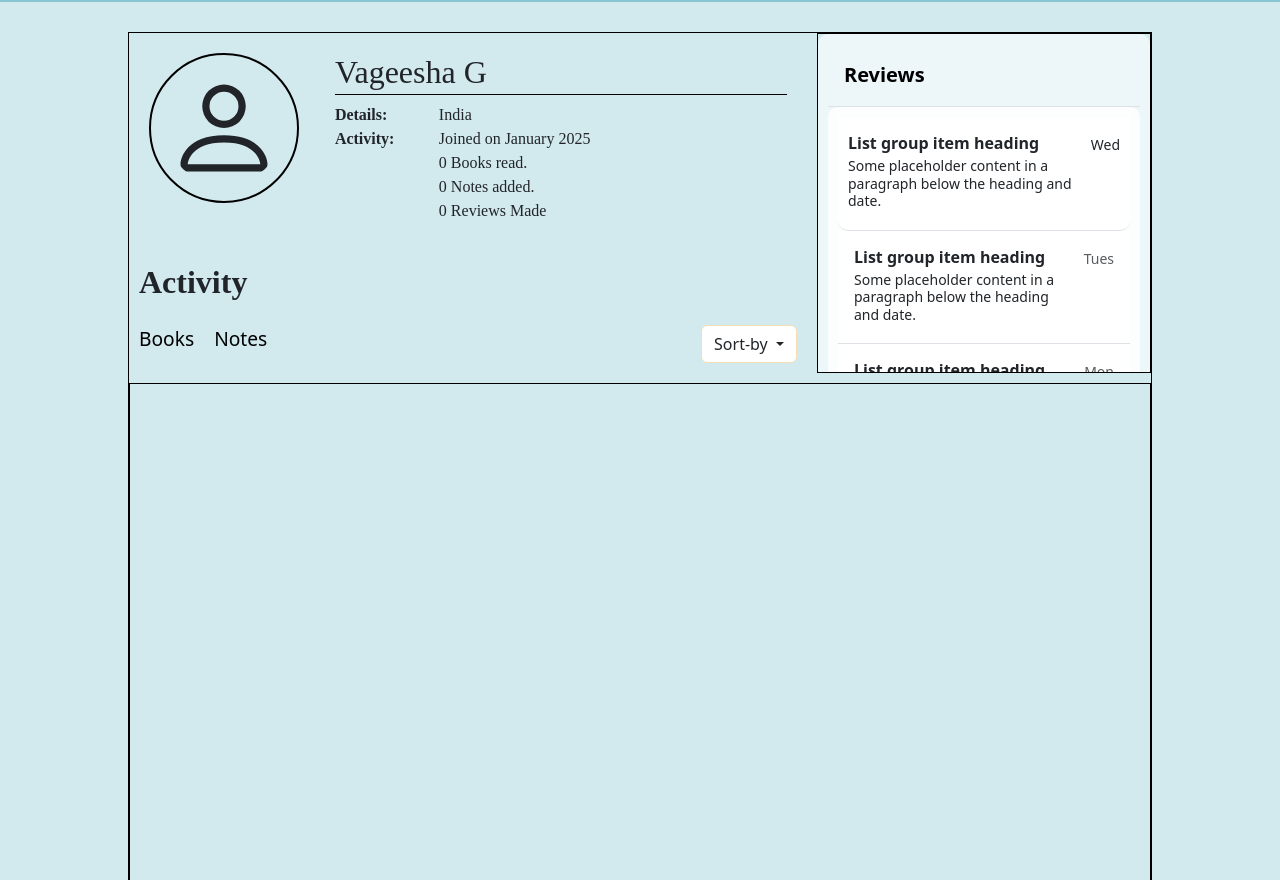
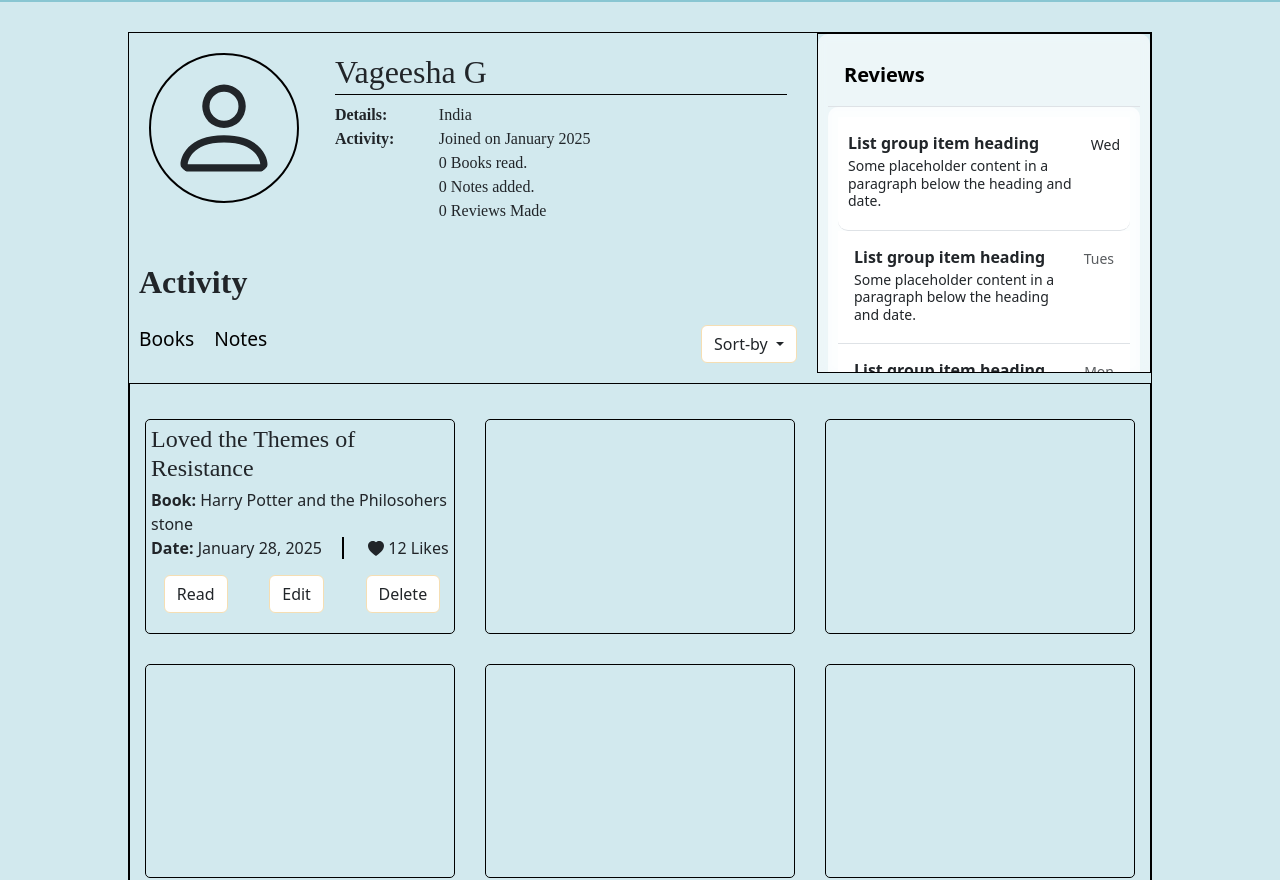
Before and after one commit to VG75/book-notes, a website: page dashboard.html in a window 1280 px wide. Shown: the part 78-958 px from the top of the page. Drawn offline with nearby package versions, Linux system fonts and the light colour scheme.

Commit message:
Completed the styling the dashboard page

```diff
--- a/dashboard.html
+++ b/dashboard.html
@@ -530,7 +530,39 @@
             <!-- <div class="no-comments">
               No books added yet
             </div> -->
+            <div class="all-notes">
+              <div class="notes-card">
+                  <div class="notes-card-content">
+                      <h4>Loved the Themes of Resistance</h4>
+                      <div class="note-written-by-date">
+                          <div>
+                            <span class="book-name"><b>Book:</b> Harry Potter and the Philosohers stone</span>
+                          </div>
+                          <div>
+                            <span class="note-written-date"><b>Date:</b> January 28, 2025</span>
+                            <svg xmlns="http://www.w3.org/2000/svg" width="16" height="16" fill="currentColor" class="bi bi-heart d-none" viewBox="0 0 16 16">
+                              <path d="m8 2.748-.717-.737C5.6.281 2.514.878 1.4 3.053c-.523 1.023-.641 2.5.314 4.385.92 1.815 2.834 3.989 6.286 6.357 3.452-2.368 5.365-4.542 6.286-6.357.955-1.886.838-3.362.314-4.385C13.486.878 10.4.28 8.717 2.01zM8 15C-7.333 4.868 3.279-3.04 7.824 1.143q.09.083.176.171a3 3 0 0 1 .176-.17C12.72-3.042 23.333 4.867 8 15"/>
+                            </svg>
+                            <svg xmlns="http://www.w3.org/2000/svg" width="16" height="16" fill="currentColor" class="bi bi-heart-fill" viewBox="0 0 16 16">
+                                <path fill-rule="evenodd" d="M8 1.314C12.438-3.248 23.534 4.735 8 15-7.534 4.736 3.562-3.248 8 1.314"/>
+                            </svg>
+                            <span>12 Likes</span>
+                          </div>
 
+                      </div>
+                      <div class="read-edit-del">
+                          <button class="btn">Read</button>
+                          <button class="btn">Edit</button>
+                          <button class="btn">Delete</button>
+                      </div>
+                  </div>
+              </div>
+              <div class="notes-card"></div>
+              <div class="notes-card"></div>
+              <div class="notes-card"></div>
+              <div class="notes-card"></div>
+              <div class="notes-card"></div>
+          </div>
           </div>
         </div>
       </div>
--- a/public/css/style.css
+++ b/public/css/style.css
@@ -265,12 +265,19 @@ a:hover .rating-data {
     grid-auto-rows: 1fr;
 }
 
+.note-written-by {
+    border-right: 2px solid black;
+    padding-right: 10px;
+}
 
 .notes-card {
     border: 1px solid black;
     border-radius: 5px;
+    padding: 5px;
+}
+
+.notes-card:hover {
     box-shadow: 10px 10px 5px 12px lightblue;
-    padding: 5px;
 }
 
 .notes-card h4 {
@@ -706,3 +713,26 @@ display: flex;
 gap: 20px;
 justify-content: space-between;
 }
+
+.user-notes-books .all-notes {
+    margin-top: 20px;
+    width: 100%;
+    display: grid;
+    grid-template-columns:repeat(3, 1fr);
+    grid-template-rows:repeat(2, 1fr);
+    gap: 30px;
+    grid-auto-rows: 1fr;
+}
+
+.user-notes-books .note-written-date {
+    border-right: 2px solid black;
+    padding-right: 20px;
+    margin-right: 20px;
+}
+
+.read-edit-del {
+    margin: 15px auto 15px auto;
+    display: flex;
+    gap: 20px;
+    justify-content: space-around;
+}
```
